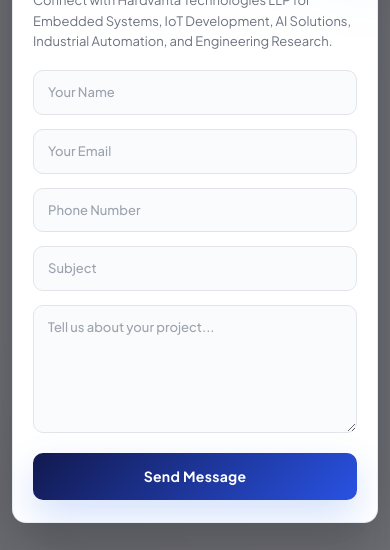
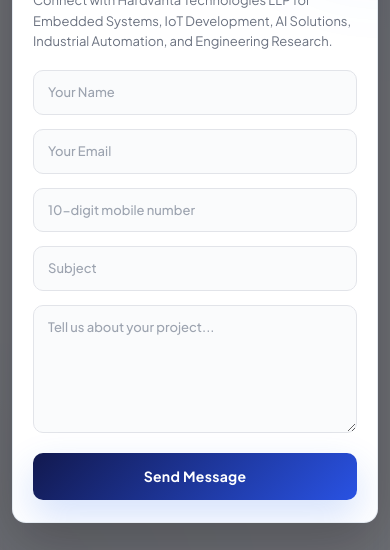
Before and after one commit to hardvantatechnology-llp/hardvanta-website, a Next.js app: page /contact in a window 390 px wide. Shown: the part 236-786 px from the top of the page. Built offline with nearby package versions, Linux system fonts and the light colour scheme.

Commit message:
contact pop up page phone no. validation

```diff
--- a/app/contact/page.tsx
+++ b/app/contact/page.tsx
@@ -2,8 +2,13 @@
 
 import { useEffect, useState } from "react";
 
+// Valid Indian mobile numbers: exactly 10 digits, starting with 6-9
+const INDIAN_PHONE_REGEX = /^[6-9]\d{9}$/;
+
 export default function ContactPage() {
   const [showPopup, setShowPopup] = useState(true);
+  const [phone, setPhone] = useState("");
+  const [phoneError, setPhoneError] = useState("");
 
   /* PREVENT BODY SCROLL */
 
@@ -14,6 +19,29 @@ export default function ContactPage() {
       document.body.style.overflow = "auto";
     };
   }, [showPopup]);
+
+  function handlePhoneChange(e: React.ChangeEvent<HTMLInputElement>) {
+    // Strip anything that isn't a digit, cap at 10 digits
+    const digitsOnly = e.target.value.replace(/\D/g, "").slice(0, 10);
+    setPhone(digitsOnly);
+
+    if (digitsOnly.length === 0) {
+      setPhoneError("");
+    } else if (digitsOnly.length < 10) {
+      setPhoneError("Phone number must be 10 digits");
+    } else if (!INDIAN_PHONE_REGEX.test(digitsOnly)) {
+      setPhoneError("Enter a valid Indian mobile number (must start with 6-9)");
+    } else {
+      setPhoneError("");
+    }
+  }
+
+  function handleSubmit(e: React.FormEvent<HTMLFormElement>) {
+    if (!INDIAN_PHONE_REGEX.test(phone)) {
+      e.preventDefault();
+      setPhoneError("Enter a valid 10-digit Indian mobile number");
+    }
+  }
 
   return (
     <main className="contact-page">
@@ -36,12 +64,23 @@ export default function ContactPage() {
               Research.
             </p>
 
-            <form className="contact-form">
+            <form className="contact-form" onSubmit={handleSubmit}>
               <input type="text" placeholder="Your Name" />
 
               <input type="email" placeholder="Your Email" />
 
-              <input type="text" placeholder="Phone Number" />
+              <div className="phone-field">
+                <input
+                  type="tel"
+                  inputMode="numeric"
+                  maxLength={10}
+                  value={phone}
+                  onChange={handlePhoneChange}
+                  placeholder="10-digit mobile number"
+                  className={phoneError ? "input-error" : ""}
+                />
+                {phoneError && <span className="field-error">{phoneError}</span>}
+              </div>
 
               <input type="text" placeholder="Subject" />
 
@@ -167,6 +206,27 @@ export default function ContactPage() {
           min-height: 100px;
         }
 
+        .phone-field {
+          display: flex;
+          flex-direction: column;
+          gap: 4px;
+        }
+
+        .contact-form input.input-error {
+          border-color: #dc2626;
+        }
+
+        .contact-form input.input-error:focus {
+          border-color: #dc2626;
+          box-shadow: 0 0 0 3px rgba(220, 38, 38, 0.12);
+        }
+
+        .field-error {
+          font-size: 12px;
+          font-weight: 600;
+          color: #dc2626;
+        }
+
         .submit-btn {
           margin-top: 6px;
           width: 100%;
```
